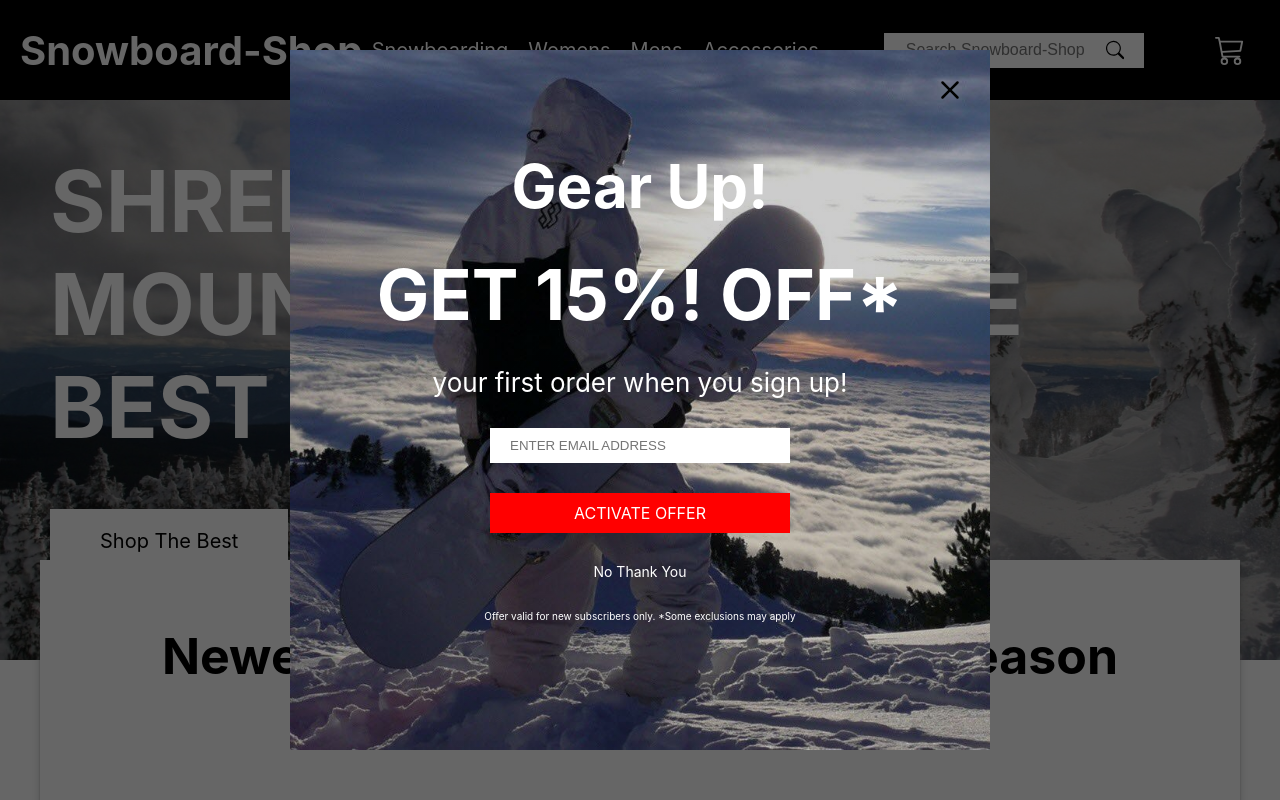
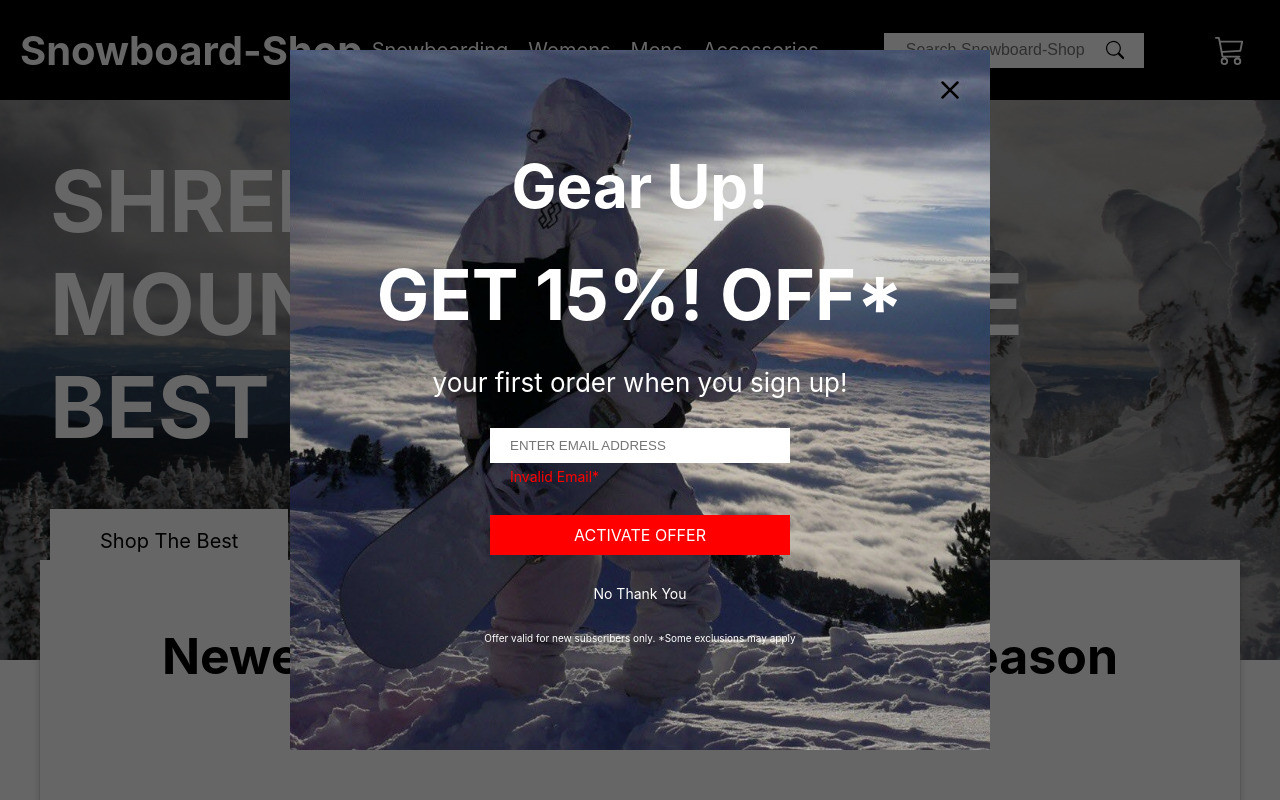
Before and after one commit to asendice/snowboard-shop, a Next.js app: page / in a window 1280 px wide. Both pictures are taken after a click on the link "ACTIVATE OFFER". Shown: the top 800 px of the page. Built offline with nearby package versions, Linux system fonts and the light colour scheme; no server answers; the database is empty.

Commit message:
client side email validation and ui

```diff
--- a/components/savings/savings-modal.js
+++ b/components/savings/savings-modal.js
@@ -1,4 +1,4 @@
-import { useRef, useEffect } from "react";
+import { useRef, useEffect, useState } from "react";
 import classes from "./savings-modal.module.css";
 import { BsX } from "react-icons/bs";
 import { postEmail } from "../../helpers/api-utils";
@@ -6,13 +6,12 @@ import { useSave } from "../../store/save-context";
 import { useNotification } from "../../store/notification-context";
 
 function SavingsModal(props) {
+  const [inputError, setInputError] = useState("");
   const modalRef = useRef();
   const emailRef = useRef();
 
   const save = useSave();
   const notification = useNotification();
-
-
 
   useEffect(() => {
     function handleClickOutside(event) {
@@ -27,12 +26,21 @@ function SavingsModal(props) {
     };
   }, [modalRef]);
 
-  function activateOfferHandler() {
+  function emailValidation() {
     const email = emailRef.current.value;
-    if (email.length > 0) {
-      postEmail(emailRef.current.value)
-        .then((response) => {
-          if(response.status === 200){
+    const regex =
+      /^(([^<>()[\]\.,;:\s@\"]+(\.[^<>()[\]\.,;:\s@\"]+)*)|(\".+\"))@(([^<>()[\]\.,;:\s@\"]+\.)+[^<>()[\]\.,;:\s@\"]{2,})$/i;
+    if (email.length === 0 || regex.test(email) === false) {
+      setInputError("Invalid Email");
+    } else {
+      activateOfferHandler(email);
+    }
+  }
+
+  function activateOfferHandler(text) {
+    setInputError("");
+    postEmail(text).then((response) => {
+      if (response.status === 200) {
         props.setActive(false);
         save.updateEmail(response.email.email);
         notification.showNotification({
@@ -41,16 +49,14 @@ function SavingsModal(props) {
           status: "success",
         });
       }
-          if(response.status !== 200){
+      if (response.status !== 200) {
         notification.showNotification({
           title: `FAILED: `,
           message: `${response.error}`,
           status: "failed",
         });
       }
-        })
-
-    }
+    });
   }
 
   return (
@@ -68,12 +74,17 @@ function SavingsModal(props) {
         <h4>Gear Up!</h4>
         <h3>GET 15%! OFF*</h3>
         <p className={classes.subText}>your first order when you sign up!</p>
+        <div>
           <input
             ref={emailRef}
             className={classes.input}
             placeholder="ENTER EMAIL ADDRESS"
           />
-        <a className={classes.btn} onClick={() => activateOfferHandler()}>
+          {inputError.length > 0 && (
+            <p className={classes.error}>{inputError}*</p>
+          )}
+        </div>
+        <a className={classes.btn} onClick={() => emailValidation()}>
           ACTIVATE OFFER
         </a>
         <a className={classes.cancel} onClick={() => props.setActive(false)}>
--- a/components/savings/savings-modal.module.css
+++ b/components/savings/savings-modal.module.css
@@ -22,7 +22,6 @@
   flex-direction: column;
   align-items: center;
   gap: 3rem;
-  /* justify-content: center; */
   background-color: #fff;
   color: #fff;
   padding: 2rem;
@@ -34,7 +33,6 @@
 .content h3 {
   font-size: 7rem;
   margin: 0;
-  /* margin-top: 2.5rem; */
 }
 
 .subText {
@@ -53,7 +51,6 @@
   width: 30rem;
   outline: none;
   border: none;
-
 }
 
 .btn {
@@ -109,3 +106,11 @@
 .finePrint {
   font-size: 1rem;
 }
+
+.error {
+  display: block;
+  margin-left: 2rem;
+  margin-top: .5rem;
+  color: red;
+  font-size: 1.4rem;
+}
```
Also changed, not shown: TODO.txt. Lines whose indentation alone changed are shown as unchanged.
